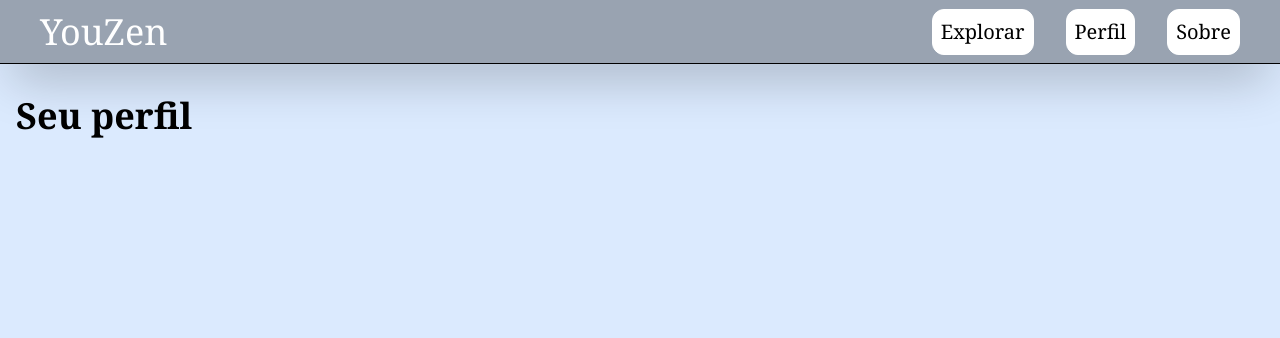
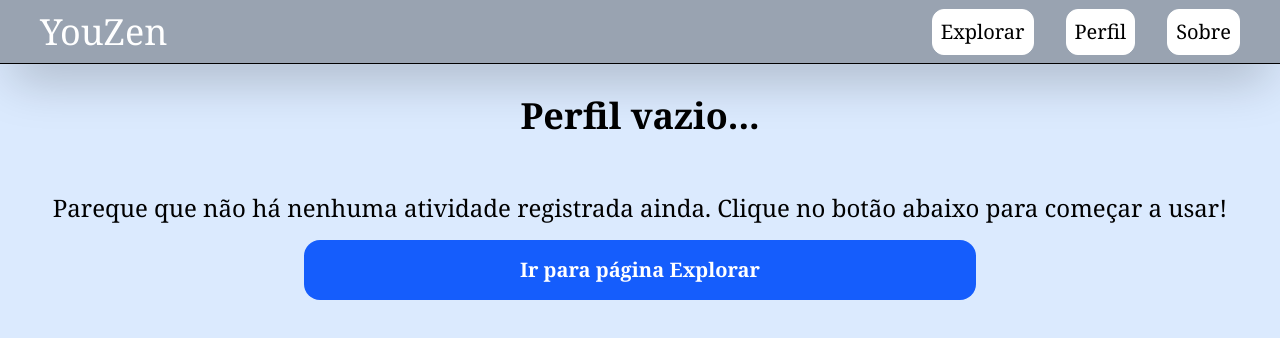
Before and after one commit to venicius8/youzen, a Next.js app: page /profile in a window 1280 px wide. Shown: the top 338 px of the page. Built offline with nearby package versions, Linux system fonts and the light colour scheme.

Commit message:
feat(profile): add delete time button and create empty profile part

```diff
--- a/app/profile/page.tsx
+++ b/app/profile/page.tsx
@@ -1,26 +1,25 @@
 "use client";
 
 import { allFeatures } from "@/utils/allFeatures";
-import { FeatureKey, getResume, saveTime } from "@/utils/timeTracker";
+import {
+  clearTime,
+  FeatureKey,
+  getResume,
+  saveTime,
+} from "@/utils/timeTracker";
 import { useState, useEffect } from "react";
 import Overlay from "../components/UI/Overlay";
-import { useWindowWidth } from "../components/useWindowWidth";
+import Button from "../components/UI/Button";
 
 export default function Profile() {
   const [totalSpentTime, setTotalSpentTime] = useState<Record<string, number>>(
     {}
   );
   const [currentFeature, setCurrentFeature] = useState("");
-  const width = useWindowWidth();
 
   const currentFeatureObj = allFeatures.find(
     (el) => el.nick === currentFeature
   );
-
-  const clearFeatureTime = (feature: FeatureKey) => {
-    saveTime(feature, 0);
-    setTotalSpentTime(getResume());
-  };
 
   useEffect(() => {
     setTotalSpentTime(getResume());
@@ -42,16 +41,30 @@ export default function Profile() {
 
   return (
     <section className="flex flex-col mt-20 mx-4">
-      <h1 className="text-4xl my-4 font-bold text-center md:text-start">
-        Seu perfil
-      </h1>
+      {Object.entries(totalSpentTime).length === 0 ? (
+        <div className="flex flex-col text-center">
+          <h1 className="text-4xl my-4 font-bold">Perfil vazio...</h1>
+          <p className="text-center mt-10 text-2xl">
+            Pareque que não há nenhuma atividade registrada ainda. Clique no
+            botão abaixo para começar a usar!
+          </p>
+          <Button type="primary" url="/explore">
+            Ir para página Explorar
+          </Button>
+        </div>
+      ) : (
+        <h1 className="text-4xl my-4 font-bold text-center md:text-start">
+          Seu perfil
+        </h1>
+      )}
+
       {Object.entries(totalSpentTime).map(([nick, number]) => {
         const feature = allFeatures.find((el) => el.nick === nick);
 
         return (
           <div
             key={nick}
-            className="flex items-center gap-4 mt-4 cursor-pointer w-full bg-linear-to-br from-blue-200 to-blue-300 rounded md:w-2/5"
+            className="flex items-center gap-4 mt-4 cursor-pointer w-full bg-linear-to-br from-blue-200 to-blue-300 rounded md:w-2/5 hover:scale-102 duration-200"
             onClick={() => setCurrentFeature(nick)}
           >
             <div
@@ -60,7 +73,9 @@ export default function Profile() {
               role="img"
             ></div>
             <span className="flex flex-col">
-              <p className="text-2xl">{feature?.featureName}</p>
+              <p className="text-2xl font-bold tracking-wide">
+                {feature?.featureName}
+              </p>
               <p>{formatTime(number)}</p>
             </span>
           </div>
@@ -69,6 +84,7 @@ export default function Profile() {
 
       {currentFeature && (
         <>
+          {/* Extra info for mobile */}
           <div className="md:hidden block">
             <dialog
               open
@@ -79,10 +95,12 @@ export default function Profile() {
               </h1>
               <p>{currentFeatureObj?.about}</p>
               <button
-                className="bg-red-600 text-white px-4 py-2 rounded mt-4 hover:bg-red-700 duration-200"
-                onClick={() =>
-                  clearFeatureTime(currentFeatureObj?.nick as FeatureKey)
-                }
+                className="bg-red-600 text-white px-4 py-2 rounded mt-4 hover:bg-red-700 duration-200 cursor-pointer"
+                onClick={() => {
+                  clearTime(currentFeatureObj?.nick as FeatureKey);
+                  setTotalSpentTime(getResume());
+                  setCurrentFeature("");
+                }}
               >
                 Deletar tempo
               </button>
@@ -90,6 +108,7 @@ export default function Profile() {
             <Overlay onClick={() => setCurrentFeature("")} zIndex={100} />
           </div>
 
+          {/* Extra info for desktop */}
           <div className="fixed w-1/2 h-2/3 bg-blue-200 top-1/2 right-4 -translate-y-1/2 p-8 text-center md:block hidden">
             <h1 className="text-3xl">
               Detalhes sobre {currentFeatureObj?.featureName}
--- a/utils/timeTracker.tsx
+++ b/utils/timeTracker.tsx
@@ -23,6 +23,12 @@ export const saveTime = (feature: FeatureKey, time: number) => {
   localStorage.setItem(feature, `${newTime}`);
 };
 
+export const clearTime = (feature: FeatureKey) => {
+  if (!isBrowser) return;
+
+  localStorage.setItem(feature, "0");
+};
+
 export const getResume = (): Record<string, number> => {
   if (!isBrowser) return {};
 
```
